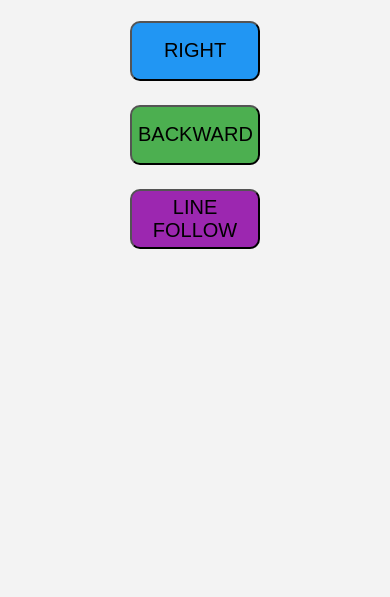
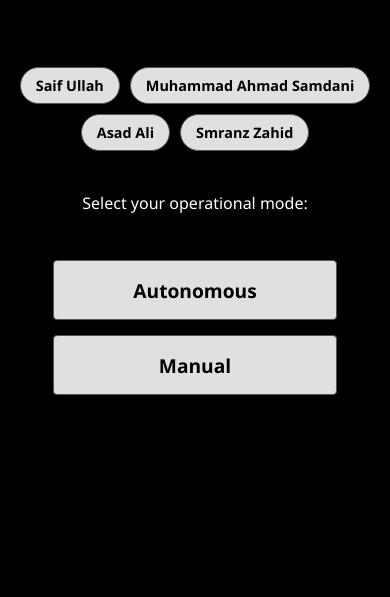
Before and after one commit to saif8364/TIF-Code, a plain HTML site: page esp-code/index.html in a window 390 px wide. Shown: the part 287-884 px from the top of the page. Before the commit the page ends 844 px from the top, so only its background shows below. Drawn offline with Linux system fonts and the light colour scheme.

Commit message:
entered controller files

```diff
--- a/esp-code/index.html
+++ b/esp-code/index.html
@@ -1,75 +1,193 @@
 <!DOCTYPE html>
-<html>
+<html lang="en">
 <head>
-    <title>Robot Controller</title>
+    <meta charset="UTF-8">
+    <meta name="viewport" content="width=device-width, initial-scale=1.0">
+    <title>Robot Control Interface - Mode Selection</title>
     <style>
+        /* Base Styles */
         body {
-            font-family: Arial;
+            font-family: 'Segoe UI', Tahoma, Geneva, Verdana, sans-serif;
             text-align: center;
-            background: #f3f3f3;
-            padding-top: 40px;
+            background-color: #000000;
+            color: #FFFFFF;
+            padding: 20px;
+            min-height: 100vh;
+            margin: 0;
+            display: flex;
+            flex-direction: column;
+            align-items: center;
+            /* RE-APPLIED: Center content block vertically on the screen */
+            justify-content: center;
         }
 
-        button {
-            width: 130px;
-            height: 60px;
-            margin: 12px;
-            font-size: 20px;
-            border-radius: 10px;
-            cursor: pointer;
+        /* Container for all main content, allowing it to be centered */
+        .main {
+            display: flex;
+            flex-direction: column;
+            align-items: center;
+            /* Removed gap: 10vh to rely on standard margin spacing */
+            max-width: 90%;
         }
 
+
+        /* Header and Title Styling */
+        h1 {
+            font-size: 2.5em;
+            color: #FFFFFF;
+            text-shadow: 0 0 8px rgba(255, 255, 255, 0.4);
+            margin-top: 0; /* Ensures it sits neatly at the top of the centered block */
+            padding-bottom: 10vh;
+            margin-bottom: 20px;
+        }
+
+        /* --- Group Member Styling (Styled like White Buttons) --- */
+        .member-list {
+            list-style: none;
+            padding: 0;
+            margin-bottom: 40px;
+            margin-top: 10px;
+            display: flex;
+            flex-wrap: wrap;
+            justify-content: center;
+            gap: 15px;
+            width: 100vw;
+            /* Removed fixed width: 100vw, letting it naturally center */
+            max-width: 600px;
+        }
+
+        .member-list li {
+            background-color: #E0E0E0;
+            color: #000000;
+            padding: 10px 20px;
+            border-radius: 40px;
+            border: 1px solid #555555;
+            font-size: 0.8em;
+            font-weight: bold;
+            transition: background-color 0.1s;
+        }
+
+        .member-list li:hover {
+            background-color: #FFFFFF;
+        }
+
+        /* --- Button Layout and Responsiveness --- */
+        .mode-container {
+            display: flex;
+            gap: 40px;
+            width: 100%; /* Fill the width of the main container */
+            max-width: 500px;
+            margin-top: 30px;
+            /* Ensure the mode container itself is centered within its flex parent (body) */
+            justify-content: center;
+        }
+
+        /* Control Group (Card) Styling - Simplified */
+        .control-group {
+            flex: 1;
+            display: flex;
+            flex-direction: column;
+            align-items: center;
+        }
+
+        /* Anchor Tag as the primary clickable element */
+        .mode-link {
+            width: 100%;
+            height: 70px;
+            text-decoration: none;
+            font-size: 1.3em;
+            font-weight: bold;
+            border: 1px solid #555555;
+            border-radius: 4px;
+            color: #000000;
+            margin: 0;
+            cursor: pointer;
+            display: flex;
+            justify-content: center;
+            align-items: center;
+            transition: background-color 0.1s, border-color 0.1s;
+            box-sizing: border-box;
+        }
+
+        /* Specific Link Colors (Same neutral light gray for both) */
+        #autonomous-link, #manual-link {
+            background-color: #E0E0E0;
+        }
+        #autonomous-link:hover, #manual-link:hover {
+            background-color: #FFFFFF;
+            border-color: #AAAAAA;
+        }
+
+        /* Status Placeholder - Fixed at bottom of viewport */
         #status {
-            margin-top: 20px;
-            font-size: 18px;
-            font-weight: bold;
-            color: green;
+            position: fixed;
+            bottom: 0;
+            width: 100%;
+            font-size: 0.9em;
+            color: #CCCCCC;
+            padding: 10px 0;
+            background-color: #1a1a1a;
+            border-top: 1px solid #333333;
+            box-sizing: border-box;
+        }
+
+        /* --- Media Query for Mobile Responsiveness --- */
+        @media (max-width: 600px) {
+            body {
+                /* On small screens, start content from the top to give space */
+                justify-content: flex-start;
+                padding-top: 20px;
+            }
+            .mode-container {
+                flex-direction: column;
+                gap: 15px;
+                max-width: 90%;
+            }
+            .mode-link {
+                height: 60px;
+                font-size: 1.2em;
+            }
+            .member-list {
+                gap: 10px;
+                margin-bottom: 25px;
+            }
+            .member-list li {
+                font-size: 0.9em;
+                padding: 8px 15px;
+            }
         }
     </style>
 </head>
 <body>
+    <div class="main">
+        <h1>ALR (Autonomous Logistic Robots)</h1>
 
-    <h1>Robot Controller</h1>
+        <ul class="member-list">
+            <li>Saif Ullah</li>
+            <li>Muhammad Ahmad Samdani</li>
+            <li>Asad Ali</li>
+            <li>Smranz Zahid</li>
+        </ul>
 
-    <div>
-        <button onclick="sendCmd('forward')" style="background:#4CAF50;">FORWARD</button>
+        <p>Select your operational mode:</p>
+
+        <div class="mode-container">
+
+            <div class="control-group">
+                <a href="autonomus.html" class="mode-link" id="autonomous-link">
+                    Autonomous
+                </a>
+            </div>
+
+            <div class="control-group">
+                <a href="controlled.html" class="mode-link" id="manual-link">
+                    Manual
+                </a>
+            </div>
+
+        </div>
     </div>
 
-    <div>
-        <button onclick="sendCmd('left')"  style="background:#2196F3;">LEFT</button>
-        <button onclick="sendCmd('stop')"  style="background:#f44336;">STOP</button>
-        <button onclick="sendCmd('right')" style="background:#2196F3;">RIGHT</button>
-    </div>
-
-    <div>
-        <button onclick="sendCmd('backward')" style="background:#4CAF50;">BACKWARD</button>
-    </div>
-
-    <div>
-        <button onclick="sendCmd('linefollow')" style="background:#9C27B0;">LINE FOLLOW</button>
-    </div>
-
-    <p id="status"></p>
-
-    <script>
-        // Change this to your ESP32 IP
-        const ESP_IP = "http://10.126.186.127";
-
-        function sendCmd(direction) {
-            const url = `${ESP_IP}/api/move/${direction}`;
-
-            fetch(url)
-                .then(res => res.json())
-                .then(data => {
-                    document.getElementById("status").innerText =
-                        "Sent: " + direction.toUpperCase();
-                })
-                .catch(err => {
-                    document.getElementById("status").innerText = "ERROR SENDING!";
-                    console.error(err);
-                });
-        }
-    </script>
 
 </body>
 </html>
```
Also changed, not shown: esp-code/controlled.html (added, +183 -0 lines), esp-code/autonomus.html (added).
